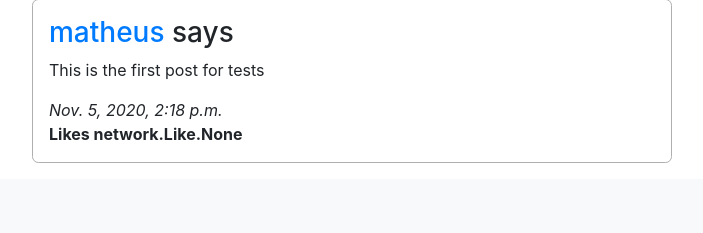
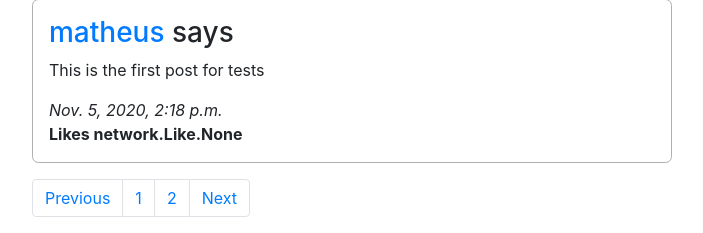
Before and after one commit to Matheus-IT/network, a Django app: page /following/ in a window 1280 px wide. Shown: the part 2834-3067 px from the top of the page, without its empty margins (288-991 px from the left). Before the commit the page ends 2997 px from the top, so only its background shows below. Run offline with Django 3.2, Linux system fonts and the light colour scheme; a user stored in the database is signed in; data comes from the database, SQL or seed files in the repository; some libraries are stand-ins or nearby versions.

Commit message:
base for pagination on following page

```diff
--- a/network/templates/network/followingPage.html
+++ b/network/templates/network/followingPage.html
@@ -1,7 +1,17 @@
 {% extends './layout.html' %}
 
+{% load static %}
+
+{% block otherStatics %}
+    <script src="{% static 'network/JS/utilityFunctions.js' %}" type="text/javascript"></script>
+    <script src="{% static 'network/JS/relatedToPagination.js' %}" type="text/javascript"></script>
+    <script type="text/javascript">
+        /* GLOBAL VARIABLES */
+        var currentNavigationPage;
+    </script>
+{% endblock %}
+
 {% block body %}
-
 	<div class="postsContainer">
 		<h2>Posts from the users you follow</h2>
         <h4>Latest posts:</h4>
@@ -18,5 +28,23 @@
                 <br>
             </div>
         {% endfor %}
+
+        <nav aria-label="Page navigation">
+            <ul class="pagination">
+              <li class="page-item">
+                  <button id="previousPage" class="page-link">Previous</button>
+              </li>
+
+              {% for i in page_range %}
+                  <li class="page-item">
+                      <button class="page-link page-number">{{ forloop.counter }}</button>
+                  </li>
+              {% endfor %}
+
+              <li class="page-item">
+                  <button id="nextPage" class="page-link">Next</button>
+              </li>
+            </ul>
+          </nav>
     </div>
 {% endblock %}
--- a/network/templates/network/index.html
+++ b/network/templates/network/index.html
@@ -38,7 +38,7 @@
             <!-- Posts from AJAX will be generated here -->
         </div>
 
-        <nav aria-label="Page navigation example">
+        <nav aria-label="Page navigation">
           <ul class="pagination">
             <li class="page-item">
                 <button id="previousPage" class="page-link">Previous</button>
--- a/network/templates/network/profilePage.html
+++ b/network/templates/network/profilePage.html
@@ -59,7 +59,7 @@
             <!-- Posts from AJAX will be generated here -->
 		</div>
 
-		<nav aria-label="Page navigation example">
+		<nav aria-label="Page navigation">
 			<ul class="pagination">
 			  <li class="page-item">
 				  <button id="previousPage" class="page-link">Previous</button>
--- a/network/views.py
+++ b/network/views.py
@@ -205,6 +205,8 @@ class ProfilePage(View):
 
 @login_required
 def followingPage(request):
+    from django.core.paginator import Paginator
+
     current_user = request.user
 
     # get a list of users being followed by the current user
@@ -212,8 +214,11 @@ def followingPage(request):
     # get a list of posts made by the users that the current user follow
     posts_from_users_followed = [post for post in Post.objects.order_by('-timestamp').all() if post.poster in followed_by_current_user]
 
+    paginator = Paginator(posts_from_users_followed, 10)
+
     return render(request, 'network/followingPage.html', {
-        'posts_from_users_followed': posts_from_users_followed
+        'posts_from_users_followed': posts_from_users_followed,
+        'page_range': paginator.page_range
     })
 
 
```
